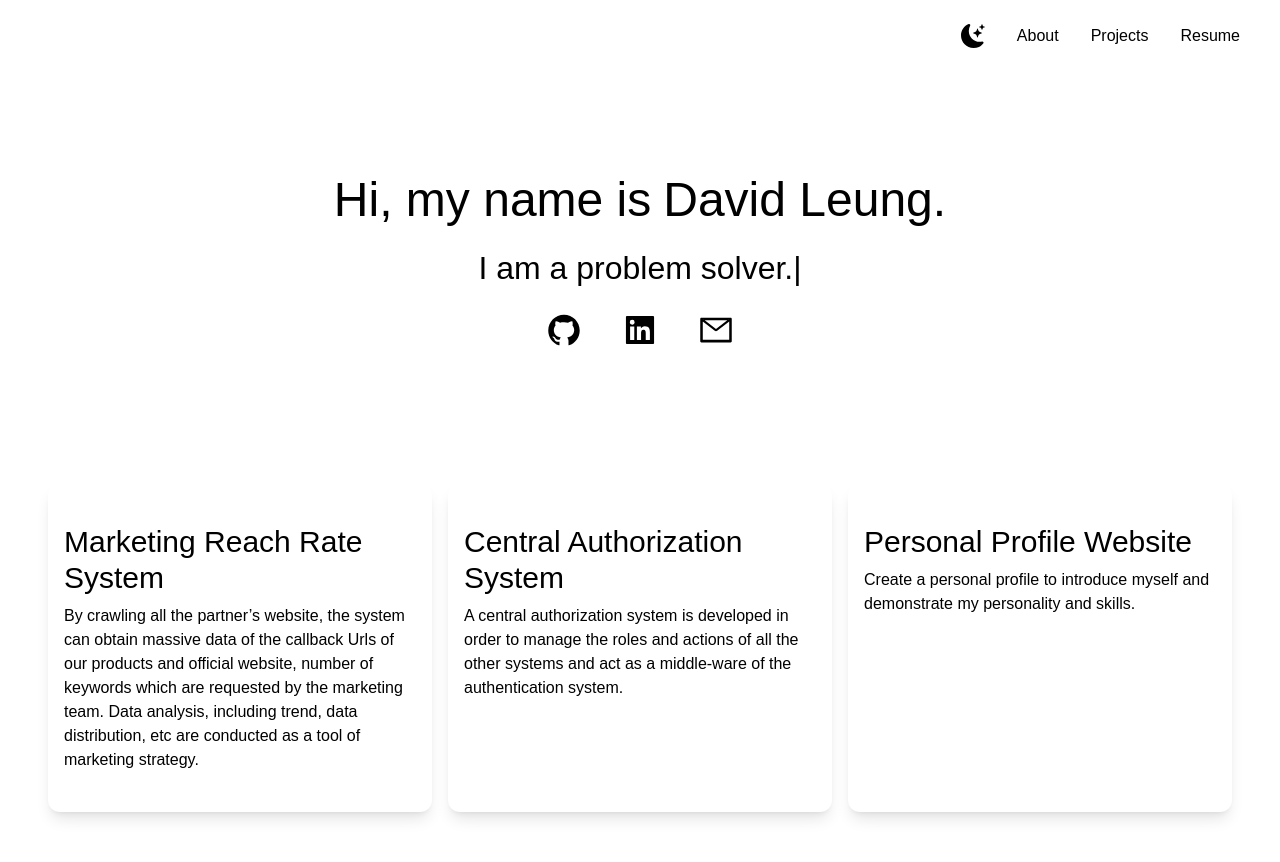
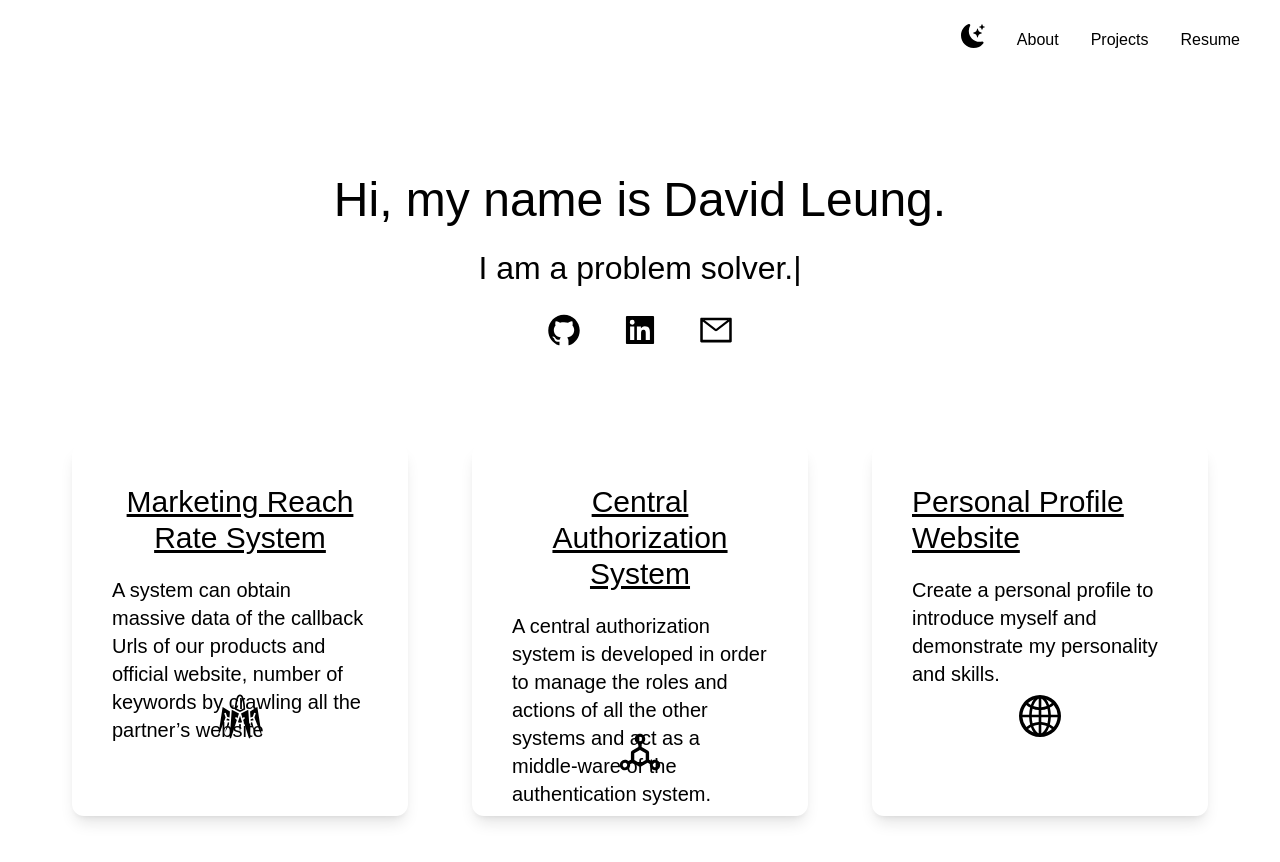
Before and after one commit to davidleungch/my_lab, a React (Vite) app: page / in a window 1280 px wide. Shown: the top 862 px of the page. Built offline with nearby package versions, Linux system fonts and the light colour scheme.

Commit message:
layout 65%

```diff
--- a/src/components/About.jsx
+++ b/src/components/About.jsx
@@ -30,19 +30,19 @@ const About = ({ aboutRef }) => {
 
       <div className="flex mt-5 justify-center">
         <a href="https://github.com/davidleungch" target="_blank">
-          <AiFillGithub className="mx-5 text-xl md:text-4xl cursor-pointer transition ease-in-out delay-150  hover:-translate-y-1 hover:scale-110 duration-300" />
+          <AiFillGithub className="mx-5 text-xl md:text-4xl cursor-pointer transition ease-in-out delay-150  hover:translate-y-1 hover:scale-110 duration-300" />
         </a>
         <a
           href="https://www.linkedin.com/in/david-leung-9107a7188/"
           target="_blank"
         >
-          <AiFillLinkedin className="mx-5 text-xl md:text-4xl cursor-pointer transition ease-in-out delay-150  hover:-translate-y-1 hover:scale-110 duration-300" />
+          <AiFillLinkedin className="mx-5 text-xl md:text-4xl cursor-pointer transition ease-in-out delay-150  hover:translate-y-1 hover:scale-110 duration-300" />
         </a>
         <a
           href="https://mail.google.com/mail/?view=cm&fs=1&to=davidleung.lch@gmail.com"
           target="_blank"
         >
-          <AiOutlineMail className="mx-5 text-xl md:text-4xl cursor-pointer transition ease-in-out delay-150 hover:-translate-y-1 hover:scale-110 duration-300" />
+          <AiOutlineMail className="mx-5 text-xl md:text-4xl cursor-pointer transition ease-in-out delay-150 hover:translate-y-1 hover:scale-110 duration-300" />
         </a>
       </div>
     </div>
--- a/src/components/NavBar.jsx
+++ b/src/components/NavBar.jsx
@@ -51,7 +51,7 @@ const NavBar = ({ aboutRef, projectsRef, resumeRef }) => {
           return (
             <li
               key={index}
-              className="ml-8 transition ease-in-out delay-150 hover:-translate-y-1 hover:scale-110 duration-300"
+              className="ml-8 transition ease-in-out delay-150 hover: translate-y-1 hover:scale-110 duration-300"
             >
               <button onClick={() => executeScroll(option)}>{option}</button>
             </li>
@@ -70,7 +70,7 @@ const NavBar = ({ aboutRef, projectsRef, resumeRef }) => {
             return (
               <li
                 key={index}
-                className="py-3 transition ease-in-out delay-150 hover:-translate-y-1 hover:scale-110 duration-300"
+                className="py-3 transition ease-in-out delay-150 hover: translate-y-1 hover:scale-110 duration-300"
               >
                 <button onClick={() => executeScroll(option)}>{option}</button>
               </li>
--- a/src/components/Projects.jsx
+++ b/src/components/Projects.jsx
@@ -1,40 +1,46 @@
+import { AiOutlineGlobal, AiOutlineDeploymentUnit } from "react-icons/ai";
+import { GiSpiderBot } from "react-icons/gi";
+
 const Projects = ({ projectsRef }) => {
   return (
     <div
       ref={projectsRef}
-      className="pt-14 mt-10 scroll-m-26 md:flex font-noto-serif"
+      className=" md:flex pt-14 mt-10 scroll-m-26 font-noto-serif"
     >
-      <div className="md:w-1/3 px-4 mx-2 text-left shadow-lg p-10 rounded-xl my-10">
-        <h1 className="text-2xl md:text-3xl mb-2">
+      <div className="md:w-1/3 px-5 md:px-10 md:mx-8 shadow-lg p-10 rounded-xl mb-10 hover:translate-y-1 hover:scale-105 duration-300 flex flex-col items-center">
+        <h1 className="text-2xl md:text-3xl mb-2 text-center underline underline-offset-2">
           Marketing Reach Rate System
         </h1>
-        <p>
+        <p className="text-left pt-3 h-32 text-lg md:text-xl">
           {" "}
-          By crawling all the partner’s website, the system can obtain massive
-          data of the callback Urls of our products and official website, number
-          of keywords which are requested by the marketing team. Data analysis,
-          including trend, data distribution, etc are conducted as a tool of
-          marketing strategy.
+          A system can obtain massive data of the callback Urls of our products
+          and official website, number of keywords by crawling all the partner’s
+          website
         </p>
+        <GiSpiderBot className="text-5xl" />
       </div>
-      <div className="md:w-1/3 px-4 mx-2 text-left	shadow-lg p-10 rounded-xl my-10">
-        <h1 className="text-2xl md:text-3xl mb-2">
+      <div className="md:w-1/3 px-5 md:px-10 md:mx-8 shadow-lg p-10 rounded-xl mb-10 hover:translate-y-1 hover:scale-105 duration-300 flex flex-col items-center">
+        <h1 className="text-2xl md:text-3xl mb-2 text-center underline underline-offset-2">
           Central Authorization System
         </h1>
-        <p>
+        <p className="text-left pt-3 h-32 text-lg	md:text-xl">
           {" "}
           A central authorization system is developed in order to manage the
           roles and actions of all the other systems and act as a middle-ware of
           the authentication system.
         </p>
+        <AiOutlineDeploymentUnit className="text-5xl" />
       </div>
-      <div className="md:w-1/3 px-4 mx-2 text-left	shadow-lg p-10 rounded-xl my-10">
-        <h1 className="text-2xl md:text-3xl mb-2">Personal Profile Website</h1>
-        <p>
+      <div className="md:w-1/3 px-5 md:px-10 md:mx-8 shadow-lg p-10 rounded-xl mb-10 hover:translate-y-1 hover:scale-105 duration-300 flex flex-col items-center">
+        <h1 className="text-2xl md:text-3xl mb-2 underline underline-offset-2">
+          Personal Profile Website
+        </h1>
+        <p className="text-left pt-3 h-32 text-lg md:text-xl">
           {" "}
           Create a personal profile to introduce myself and demonstrate my
           personality and skills.
         </p>
+        <AiOutlineGlobal className="text-5xl" />
       </div>
     </div>
   );
--- a/src/index.css
+++ b/src/index.css
@@ -8,8 +8,4 @@
   html{
     scroll-behavior: smooth;
   }
-  @font-face {
-    font-family: 'burtons';
-    src: url('/Burtons.otf') format('opentype');
-  }
 }
--- a/tailwind.config.cjs
+++ b/tailwind.config.cjs
@@ -5,7 +5,6 @@ module.exports = {
     extend: {},
     fontFamily: {
       "noto-serif": ["noto-serif", "sans-serif"],
-      burtons: ["burtons", "sans-serif"],
     },
   },
   plugins: [],
```
Also changed, not shown: public/Burtons.otf (deleted).
